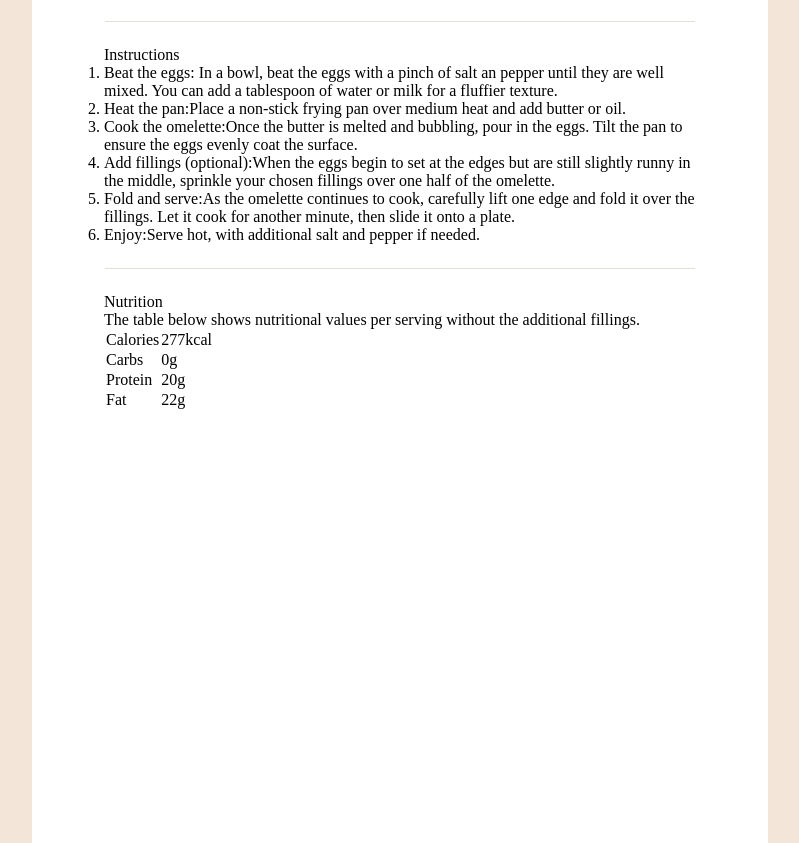
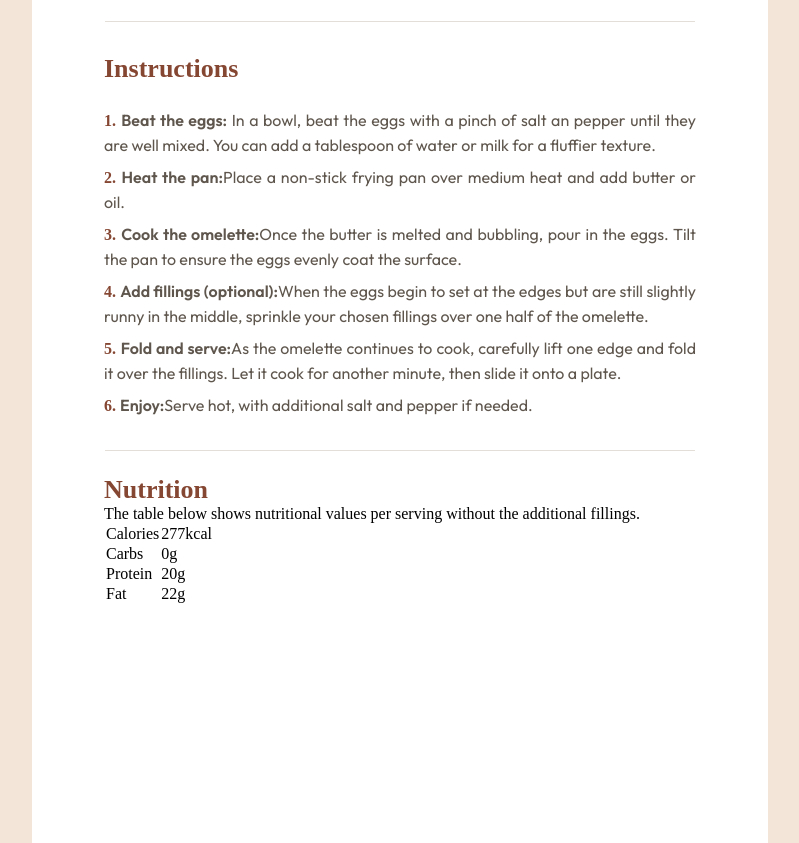
Before and after one commit to mr-manasdas/recipe-page, a plain HTML site: page index.html in a window 1280 px wide. Shown: the part 982-1825 px from the top of the page, without its empty margins (240-1039 px from the left). Drawn offline with Linux system fonts and the light colour scheme.

Commit message:
style instructions

```diff
--- a/css/recipe.css
+++ b/css/recipe.css
@@ -6,7 +6,7 @@
     padding: 40px;
 }
 
-header, main{
+header, main {
     width:656px;
     height:auto;
 }
@@ -101,16 +101,6 @@ img {
     align-items: flex-start;
 }
 
-.ingredients > p {
-    width:536px;
-    height:auto;
-    font-family: var(--young);
-    font-weight:600;
-    font-size:26px;
-    line-height: auto;
-    color:var(--brown-800);
-}
-
 .ingredients > ul {
     display:flex;
     flex-direction: column;
@@ -131,3 +121,41 @@ img {
     line-height: 24px;
     color:var(--stone-600);
 }
+
+/* instruction */
+
+.instructions {
+    padding: 8px 0px;
+    display:flex;
+    flex-direction: column;
+    gap: 24px;
+    align-items: flex-start;
+}
+
+.instructions > ol {
+    display:flex;
+    flex-direction: column;
+    justify-content: space-between;
+    gap:8px;
+}
+
+.instructions > ol > li::marker {
+    font-size:1em;
+    font-weight: 600;
+    color:var(--brown-800);
+    font-family: var(--young);
+}
+
+.instructions  > ol > li {
+    list-style-position: inside;
+    font-family: var(--outfit);
+    font-weight:400;
+    font-size: 16px;
+    line-height: 24px;
+    color:var(--stone-600);
+    text-align:justify;
+}
+
+.instructions > ol > li > span {
+    font-weight: 600;
+}
--- a/css/style.css
+++ b/css/style.css
@@ -53,3 +53,13 @@ hr {
   background-color:var(--stone-150);
   height: 1px;
 }
+
+.sec-head {
+    width:536px;
+    height:auto;
+    font-family: var(--young);
+    font-weight:600;
+    font-size:26px;
+    line-height: auto;
+    color:var(--brown-800);
+}
--- a/index.html
+++ b/index.html
@@ -26,7 +26,7 @@
 
     <main class="flex-center">
       <section class="preparation align-start">
-        <p>Preparation time</p>
+        <p class="sec-head">Preparation time</p>
 
         <ul>
           <li><span>Total:</span> Approximately 10 minutes</li>
@@ -36,7 +36,7 @@
       </section>
 
       <section class="ingredients align-start">
-        <p>Ingredients</p>
+        <p class="sec-head">Ingredients</p>
 
         <ul>
           <li>2-3 large eggs</li>
@@ -50,7 +50,7 @@
       <hr>
 
       <section class="instructions align-start">
-        <p>Instructions</p>
+        <p class="sec-head">Instructions</p>
 
         <ol>
           <li><span> Beat the eggs:</span> In a bowl,  beat the eggs with a pinch of salt an pepper until they are well mixed. You can add a tablespoon of water or milk for a fluffier texture.</li>
@@ -59,7 +59,7 @@
 
           <li><span>Cook the omelette:</span>Once the butter is melted and bubbling, pour in the eggs. Tilt the pan to ensure the eggs evenly coat the surface.</li>
 
-          <li><span>Add fillings (optional):<span>When the eggs begin to set at the edges but are still slightly runny in the middle, sprinkle your chosen fillings over one half of the omelette.</li>
+          <li><span>Add fillings (optional):</span>When the eggs begin to set at the edges but are still slightly runny in the middle, sprinkle your chosen fillings over one half of the omelette.</li>
 
           <li><span>Fold and serve:</span>As the omelette continues to cook, carefully lift one edge and fold it over the fillings. Let it cook for another minute, then slide it onto a plate.</li>
 
@@ -70,7 +70,7 @@
       <hr>
 
       <section class="nutrition align-start">
-        <p>Nutrition</p>
+        <p class="sec-head">Nutrition</p>
 
         <p>The table below shows nutritional values per serving without the additional fillings.</p>
 
```
